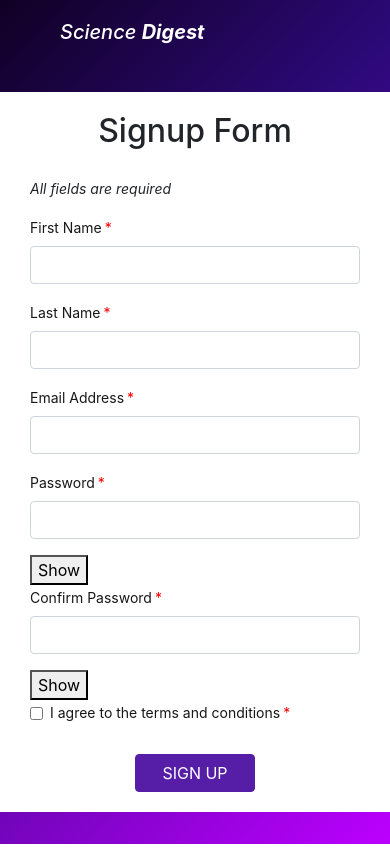
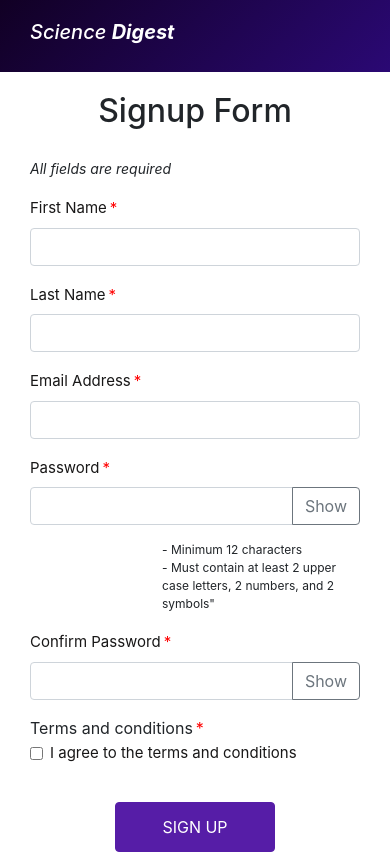
Before and after one commit to hellowhirl/form-template, a React (Create React App) app: page / in a window 390 px wide. Shown: the top 854 px of the page. Built offline with nearby package versions, Linux system fonts and the light colour scheme.

Commit message:
touch up fixes
- restructure markup
- responsive styling for mobile and tablets
- export project to docs folder

```diff
--- a/package.json
+++ b/package.json
@@ -15,7 +15,7 @@
   },
   "scripts": {
     "start": "react-scripts start",
-    "build": "react-scripts build",
+    "build": "react-scripts build && rm -rf docs && mv build docs",
     "test": "react-scripts test",
     "eject": "react-scripts eject"
   },
--- a/src/components/Checkbox.jsx
+++ b/src/components/Checkbox.jsx
@@ -1,10 +1,12 @@
 import React, { Fragment } from "react";
 
-function Checkbox({ name, reference, errors }) {
+function Checkbox({ name, label, checkCondition, reference, errors }) {
   return (
     <Fragment>
+      <div className="input-label">{label}</div>
       <div className="form-check">
-        <label className="form-check-label">
+        <div className="form-check-label">
+          <label>
             <input
               name={name}
               type="checkbox"
@@ -12,8 +14,9 @@ function Checkbox({ name, reference, errors }) {
               id={name}
               ref={reference}
             />
-          I agree to the terms and conditions
+            {checkCondition}
           </label>
+        </div>
       </div>
       {errors.map((e) => (
         <p key={errors.indexOf(e)} className="errorMessage">
--- a/src/components/Form.jsx
+++ b/src/components/Form.jsx
@@ -1,4 +1,4 @@
-import React, { useState, useEffect } from "react";
+import React, { useState } from "react";
 import { useForm } from "react-hook-form";
 import Input from "./Input";
 import Checkbox from "./Checkbox";
@@ -9,10 +9,12 @@ function Form(props) {
 
   const onSubmit = (data) => {
     console.log("submitted", data);
+    setFormSubmitted(true);
   };
 
   const [password, setPassword] = useState("");
   const [confirmPassword, setConfirmPassword] = useState("");
+  const [formSubmitted, setFormSubmitted] = useState(false);
 
   const validateEmail = (value) => {
     const atpos = value.indexOf("@");
@@ -37,10 +39,10 @@ function Form(props) {
 
   return (
     <div className="form-wrapper">
+      {!formSubmitted && (
+        <form onSubmit={handleSubmit(onSubmit)}>
           <h2>Signup Form</h2>
-
           <p className="fieldsInfo">All fields are required</p>
-      <form onSubmit={handleSubmit(onSubmit)}>
           <Input
             name="firstName"
             label="First Name"
@@ -86,13 +88,20 @@ function Form(props) {
                 ? "Please enter a password"
                 : null,
               errors.password?.type === "minLength"
-              ? "Please must be at least 12 characters long"
+                ? "Password must be at least 12 characters long"
                 : null,
               errors.password?.type === "pattern"
-              ? "Please must contain at least 2 upper case letters, 2 numbers, and 2 symbols"
+                ? "Password must contain at least 2 upper case letters, 2 numbers, and 2 symbols"
                 : null,
             ].filter((e) => e)}
           />
+          <div className="passwordAdvice">
+            <p>- Minimum 12 characters</p>
+            <p>
+              - Must contain at least 2 upper case letters, 2 numbers, and 2
+              symbols"
+            </p>
+          </div>
           <PasswordInput
             label="Confirm Password"
             name="confirmPassword"
@@ -109,6 +118,8 @@ function Form(props) {
           />
           <Checkbox
             name="termsConditions"
+            label="Terms and conditions"
+            checkCondition="I agree to the terms and conditions"
             reference={register({ required: true })}
             errors={[
               errors.termsConditions?.type === "required"
@@ -123,6 +134,8 @@ function Form(props) {
             </button>
           </div>
         </form>
+      )}
+      {formSubmitted && <div>Thank you for signing up!</div>}
     </div>
   );
 }
--- a/src/components/Input.jsx
+++ b/src/components/Input.jsx
@@ -1,17 +1,16 @@
 import React from "react";
 
-function Input({ name, type, label, reference, errors, onChange }) {
+function Input({ name, type, label, reference, errors }) {
   return (
     <div className="form-group">
-      <label>{label}</label>
-      <div>
+      <label className="input-label">{label}</label>
+      <div className="input-wrapper">
         <input
           name={name}
           type={type}
           className="form-control"
           id={name}
           ref={reference}
-          onChange={onChange}
         />
         {errors.map((e) => (
           <p key={e} className="errorMessage">
--- a/src/components/PasswordInput.jsx
+++ b/src/components/PasswordInput.jsx
@@ -1,7 +1,6 @@
 import React, { useState } from "react";
-import Input from "./Input";
 
-const PasswordInput = (props) => {
+const PasswordInput = ({ name, label, reference, errors, onChange }) => {
   const [show, setShow] = useState(false);
 
   const inputType = () => {
@@ -16,8 +15,32 @@ const PasswordInput = (props) => {
 
   return (
     <React.Fragment>
-      <Input {...props} type={inputType()} />
-      <button onClick={(e) => toggleShow(e)}>{!show ? "Show" : "Hide"}</button>
+      <div className="form-group">
+        <label className="input-label">{label}</label>
+        <div className="input-group mb-3 input-wrapper">
+          <input
+            name={name}
+            type={inputType()}
+            className="form-control"
+            id={name}
+            ref={reference}
+            onChange={onChange}
+          />
+          <div className="input-group-append">
+            <button
+              className="btn btn-outline-secondary"
+              onClick={(e) => toggleShow(e)}
+            >
+              {!show ? "Show" : "Hide"}
+            </button>
+          </div>
+          {errors.map((e) => (
+            <p key={e} className="errorMessage">
+              {e}
+            </p>
+          ))}
+        </div>
+      </div>
     </React.Fragment>
   );
 };
--- a/src/custom.scss
+++ b/src/custom.scss
@@ -1,12 +1,14 @@
 @import "~bootstrap/scss/bootstrap.scss";
 
 .errorMessage {
+  margin-bottom: 0;
   color: red;
 }
 
 main {
-  height: 100vh;
+  height: 100%;
   padding-top: 20px;
+  padding-bottom: 100px;
   background: rgb(17, 0, 36);
   background: linear-gradient(
     135deg,
@@ -19,6 +21,11 @@ main {
 .top-header {
   padding-bottom: 40px;
   padding-left: 60px;
+
+  @media only screen and (max-width: 479px) {
+    padding-bottom: 20px;
+    padding-left: 30px;
+  }
 }
 
 h1 {
@@ -31,6 +38,9 @@ h1 {
 }
 
 .container {
+  @media only screen and (min-width: 575px) {
+    max-width: unset;
+  }
   @media only screen and (max-width: 600px) {
     padding: 0;
   }
@@ -47,7 +57,7 @@ h2 {
 }
 
 .form-wrapper {
-  width: 500px;
+  width: 560px;
   margin: 0 auto;
   padding: 20px 60px;
   border-radius: 0.25rem;
@@ -57,17 +67,53 @@ h2 {
     width: 100%;
     padding-left: 30px;
     padding-right: 30px;
+    padding-bottom: 60px;
     border-radius: 0;
   }
 
   label {
     color: #181717;
-    font-size: 14px;
-    &:after {
-      content: "*";
-      color: red;
-      margin-left: 3px;
-    }
+    font-size: 15px;
+  }
+}
+
+.input-label {
+  &:after {
+    content: "*";
+    color: red;
+    margin-left: 3px;
+  }
+}
+
+.form-group {
+  margin-top: 1rem;
+  margin-bottom: 0;
+  display: flex;
+  align-items: baseline;
+  justify-content: space-between;
+
+  @media only screen and (max-width: 479px) {
+    display: block;
+  }
+}
+
+.input-wrapper {
+  width: 60%;
+
+  @media only screen and (max-width: 479px) {
+    width: 100%;
+  }
+}
+
+.passwordAdvice {
+  display: flex;
+  align-items: flex-end;
+  flex-direction: column;
+
+  p {
+    width: 60%;
+    margin-bottom: 0px;
+    font-size: 12px;
   }
 }
 
@@ -77,11 +123,17 @@ h2 {
   text-align: center;
 
   button {
-    width: 120px;
+    width: 160px;
+    padding: 12px;
   }
 }
 
 .btn-primary {
   background-color: rgb(86, 29, 167);
   border-color: rgb(86, 29, 167);
+  &:hover {
+    // color: #fff;
+    background-color: #7530e2;
+    border-color: #6224c7;
+  }
 }
```
Also changed, not shown: 18 other files (tests, documents, lock files or other folders). Lines whose indentation alone changed are shown as unchanged.
